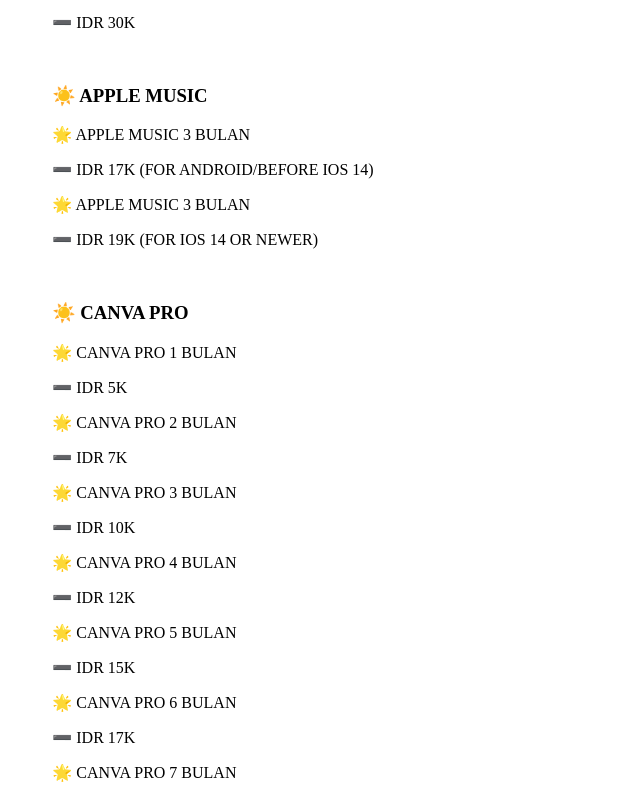
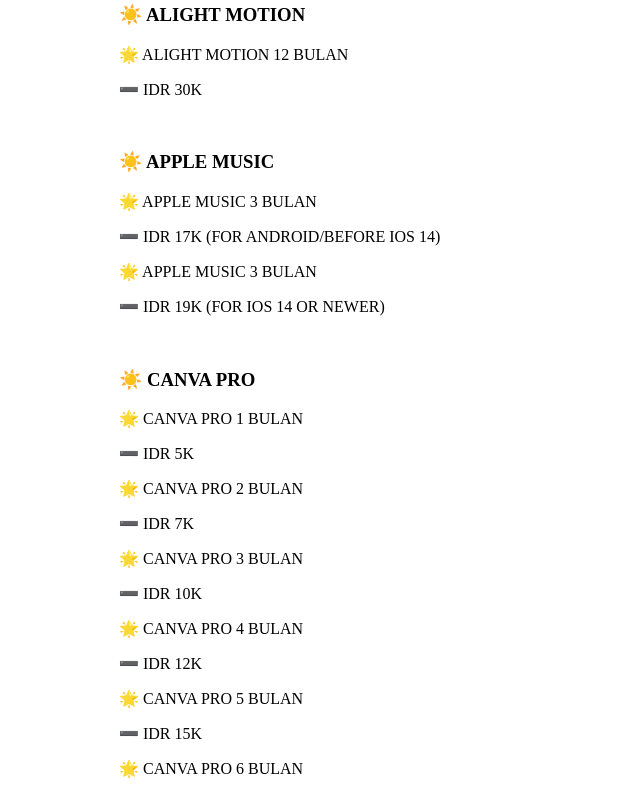
Before and after one commit to sunstar-MOO/full-price-text, a plain HTML site: page index.html in a window 1280 px wide. Shown: the part 217-1004 px from the top of the page, without its empty margins (21-661 px from the left). Drawn offline with Linux system fonts and the light colour scheme.

Commit message:
Update style.css

```diff
--- a/Assets/style.css
+++ b/Assets/style.css
@@ -1,4 +1,4 @@
 body {
-  margin: 50pt;
+  margin: 100pt;
   padding: 5pt;
 }
```
